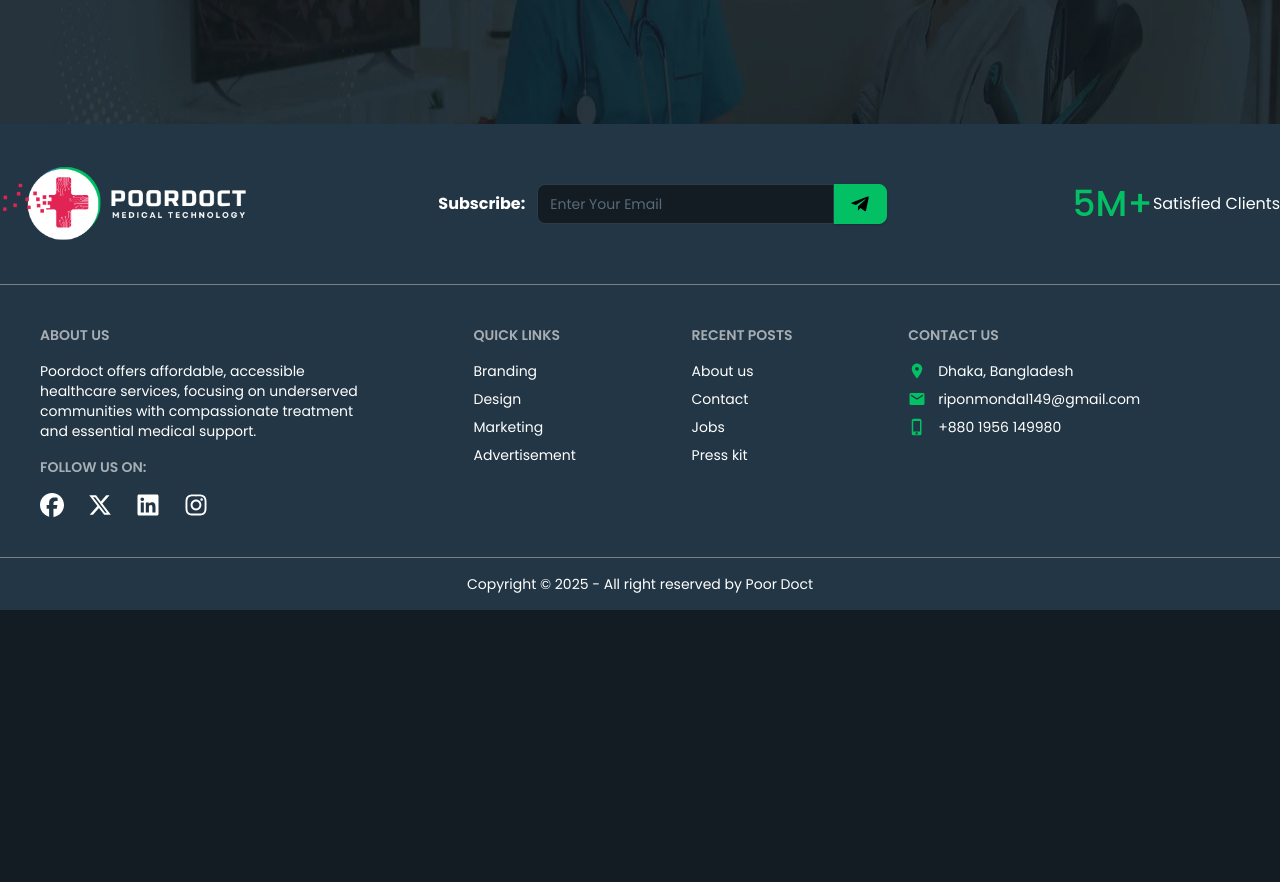
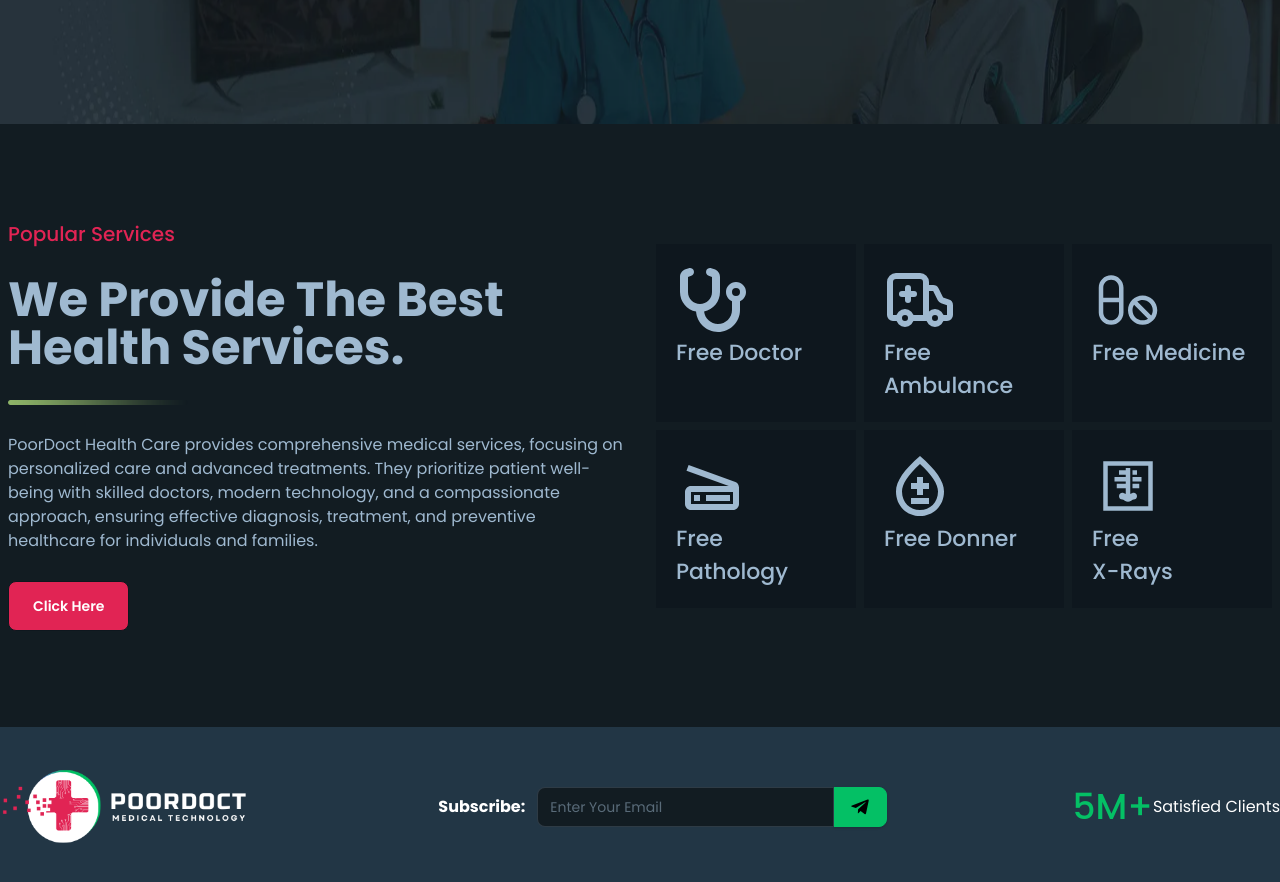
Before and after one commit to riponmondalbd/poor-doct, a React (Vite) app in the folder poor-doct-client/: page /department in a window 1280 px wide. Shown: the part 400-1282 px from the top of the page. Before the commit the page ends 1010 px from the top, so only its background shows below. Built offline with nearby package versions, Linux system fonts and the light colour scheme; what tailwindcss-animated would draw is missing.

Commit message:
complete health services except right side color

```diff
--- a/poor-doct-client/src/pages/Department/Department/Department.jsx
+++ b/poor-doct-client/src/pages/Department/Department/Department.jsx
@@ -1,11 +1,13 @@
 import React from "react";
 import PageTopSection from "../../../components/PageTopSection/PageTopSection";
+import HealthServices from "../HealthServices/HealthServices";
 
 const Department = () => {
   return (
     <div>
       <title>Poor Doct | Department</title>
       <PageTopSection title={"Department"} />
+      <HealthServices />
     </div>
   );
 };
--- /dev/null
+++ b/poor-doct-client/src/pages/Department/HealthServices/HealthServices.jsx
@@ -0,0 +1,70 @@
+import React from "react";
+import { FaStethoscope } from "react-icons/fa6";
+import { LiaPillsSolid, LiaXRaySolid } from "react-icons/lia";
+import { LuAmbulance } from "react-icons/lu";
+import { MdOutlineBloodtype, MdOutlineScanner } from "react-icons/md";
+import { Link } from "react-router";
+import linImg from "../../../assets/line.png";
+import useScroll from "../../../hooks/useScroll";
+
+const HealthServices = () => {
+  const scrollToTop = useScroll();
+  return (
+    <div className="max-w-7xl mx-auto lg:flex items-center gap-8 px-2">
+      {/* left side about content section */}
+      <div className="py-24 flex-1 space-y-7">
+        <h4 className="text-[#e12454] text-xl font-medium">Popular Services</h4>
+        <h2 className="text-5xl font-bold my-7">
+          We Provide The Best Health Services.
+        </h2>
+        <img src={linImg} alt="line" />
+        <p>
+          PoorDoct Health Care provides comprehensive medical services, focusing
+          on personalized care and advanced treatments. They prioritize patient
+          well-being with skilled doctors, modern technology, and a
+          compassionate approach, ensuring effective diagnosis, treatment, and
+          preventive healthcare for individuals and families.
+        </p>
+
+        <Link to={"/doctors"} onClick={scrollToTop}>
+          <button className="btn bg-[#e12454] text-white p-6">
+            Click Here
+          </button>
+        </Link>
+      </div>
+      {/* right side images section */}
+      <div className="flex-1">
+        <div className="grid grid-cols-2 md:grid-cols-3 gap-2">
+          <div className="bg-base-200 hover:bg-[#04c065] hover:text-white p-5 ">
+            <FaStethoscope className="text-7xl " />
+            <h3 className="textarea-xl font-medium">Free Doctor</h3>
+          </div>
+          <div className="bg-base-200 hover:bg-[#04c065] hover:text-white p-5 ">
+            <LuAmbulance className="text-7xl " />
+            <h3 className="textarea-xl font-medium">Free Ambulance</h3>
+          </div>
+          <div className="bg-base-200 hover:bg-[#04c065] hover:text-white p-5 ">
+            <LiaPillsSolid className="text-7xl  " />
+            <h3 className="textarea-xl font-medium">Free Medicine</h3>
+          </div>
+          <div className="bg-base-200 hover:bg-[#04c065] hover:text-white p-5 ">
+            <MdOutlineScanner className="text-7xl  " />
+            <h3 className="textarea-xl font-medium">Free Pathology</h3>
+          </div>
+          <div className="bg-base-200 hover:bg-[#04c065] hover:text-white p-5 ">
+            <MdOutlineBloodtype className="text-7xl  " />
+            <h3 className="textarea-xl font-medium">Free Donner</h3>
+          </div>
+          <div className="bg-base-200 hover:bg-[#04c065] hover:text-white p-5 ">
+            <LiaXRaySolid className="text-7xl  " />
+            <h3 className="textarea-xl font-medium">
+              Free <br /> X-Rays
+            </h3>
+          </div>
+        </div>
+      </div>
+    </div>
+  );
+};
+
+export default HealthServices;
--- a/poor-doct-client/src/pages/Home/Banner/Banner.jsx
+++ b/poor-doct-client/src/pages/Home/Banner/Banner.jsx
@@ -6,10 +6,13 @@ import "swiper/css/pagination";
 import { Autoplay, Navigation } from "swiper/modules";
 import { Swiper, SwiperSlide } from "swiper/react";
 
+import { Link } from "react-router";
 import bannerImage1 from "../../../assets/banner/doctor1.png";
 import bannerImage2 from "../../../assets/banner/doctor2.png";
+import useScroll from "../../../hooks/useScroll";
 
 const Banner = () => {
+  const scrollToTop = useScroll();
   return (
     <div>
       <Swiper
@@ -34,9 +37,11 @@ const Banner = () => {
               <p className="animate__animated animate__fadeInUp">
                 We've 20 Years of experience in Medical Services
               </p>
+              <Link to={"/department"} onClick={scrollToTop}>
                 <button className="btn p-6 bg-[#e12454] text-white btn-secondary animate__animated animate__fadeInUp">
                   Our Services
                 </button>
+              </Link>
             </div>
             <div>
               <img
@@ -59,9 +64,11 @@ const Banner = () => {
               <p className="animate__animated animate__fadeInUp">
                 We've 20 Years of experience in Medical Services
               </p>
+              <Link to={"/department"} onClick={scrollToTop}>
                 <button className="btn p-6 bg-[#e12454] text-white animate__animated animate__fadeInUp">
                   Our Services
                 </button>
+              </Link>
             </div>
             <div>
               <img
```
Lines whose indentation alone changed are shown as unchanged.
